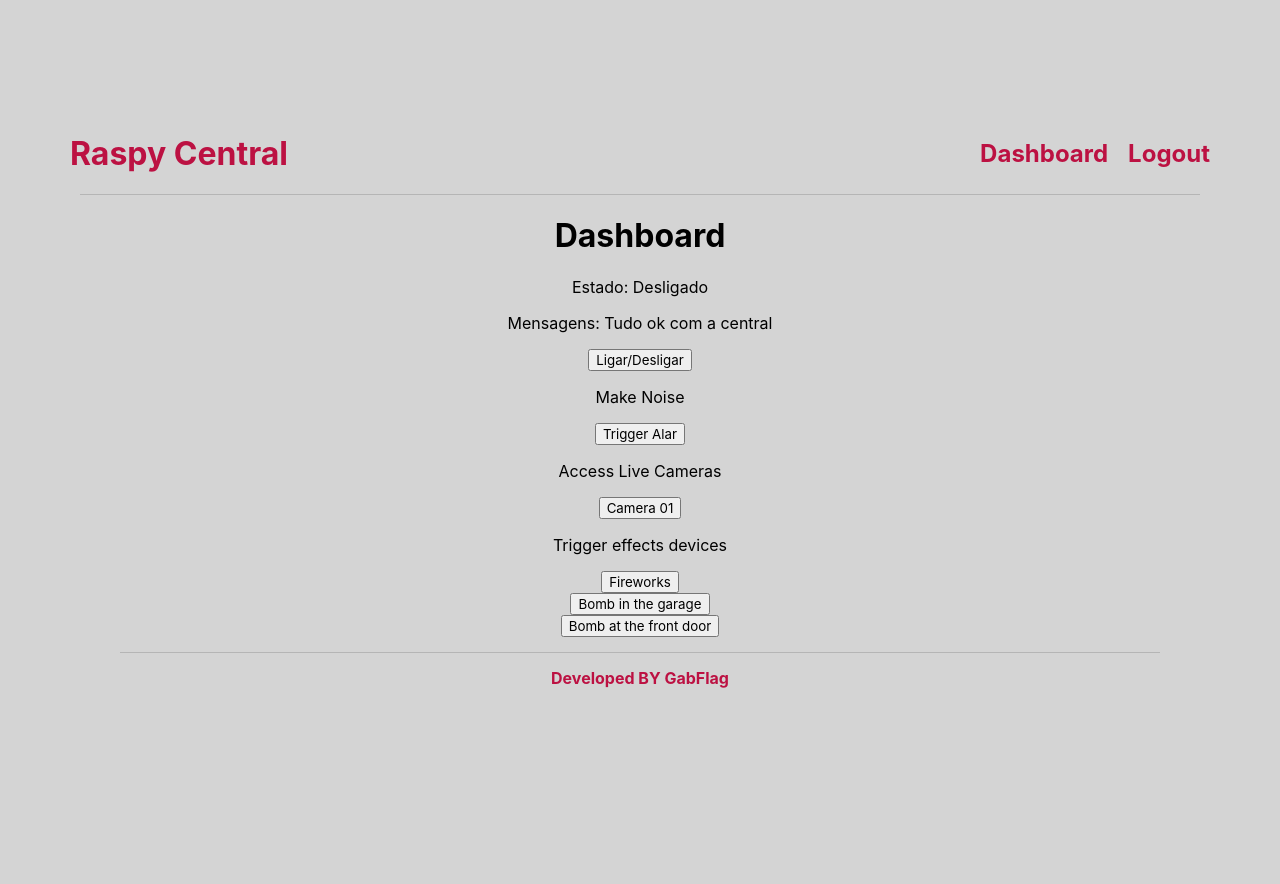
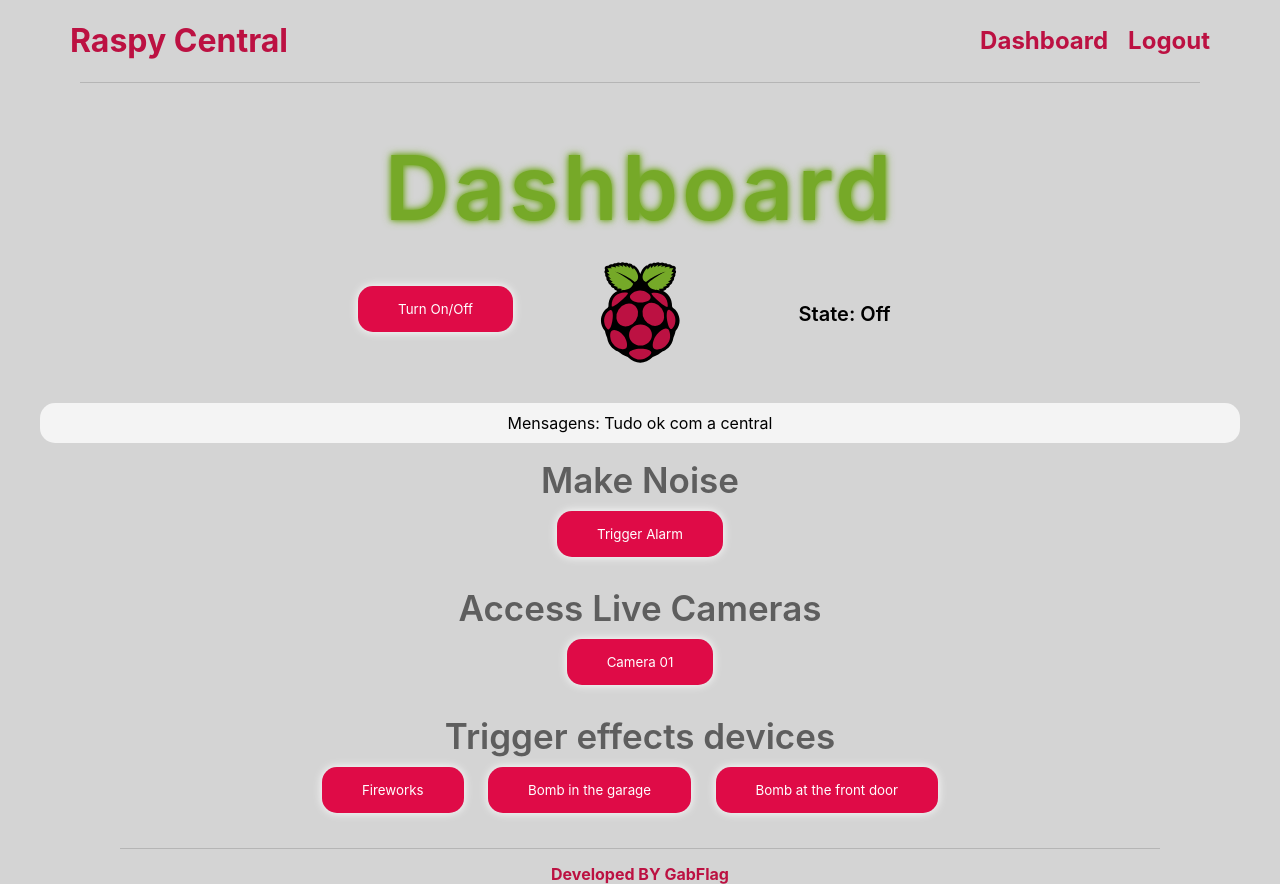
Before and after one commit to gabflag/central_alarm_raspberry, a Django app: page /dashboard/ in a window 1280 px wide. Before the commit the page ends 688 px from the top, so only its background shows below. Run offline with Django 4.2, Linux system fonts and the light colour scheme; the visitor is signed in with stand-in values (Sample User, id 1).

Commit message:
update dashboard html and css

```diff
--- a/templates/main/dashboard.html
+++ b/templates/main/dashboard.html
@@ -4,7 +4,7 @@
 <head>
     <meta charset="UTF-8">
     <meta name="viewport" content="width=device-width, initial-scale=1.0">
-    <link rel="stylesheet" href="{% static 'main/css/03home.css' %}"/>
+    <link rel="stylesheet" href="{% static 'main/css/05dashboard.css' %}"/>
     <link rel="stylesheet" href="{% static 'main/css/02global.css' %}"/>
     <script src="https://code.jquery.com/jquery-3.6.0.min.js"></script>
 
@@ -15,51 +15,66 @@
     {% include 'main/00header.html' %}
     <div class="container-Global">
 
-        <h1>Dashboard</h1>
+        <h1 class="title">Dashboard</h1>
 
-        <p>Estado: <span id="estado">{{ ligado_desligado }}</span></p>
-        <p>Mensagens: <span id="mensagens">{{ mensagens }}</span></p>
-
+        <div class="container">
             <form method="post" id="ligarDesligarForm">
                 {% csrf_token %}
                 <input type="hidden" name="action" value="ligar_desligar">
-            <button type="button" class="actionButton" data-target="estado">Ligar/Desligar</button>
+                <button type="button" class="actionButton" data-target="estado">Turn On/Off</button>
             </form>
 
-        <p>Make Noise</p>
+            <div class="imageRaspberry">
+                <img src="{% static 'main/images/raspberryLogo.svg'%}" class="raspberryLogo">
+            </div>
+
+            <p class="estado">State: <span id="estado">{{ ligado_desligado }}</span></p>
+        </div>
+
+        <br>
+
+        <p class="mensagens">Mensagens: <span  id="mensagens">{{ mensagens }}</span></p>
+
+        <p class="subTitle">Make Noise</p>
             <form method="post" id="evento01Form">
                 {% csrf_token %}
                 <input type="hidden" name="action" value="evento_01">
-                <button type="button" class="actionButton" data-target="mensagens">Trigger Alar</button>
+                <button type="button" class="actionButton" data-target="mensagens">Trigger Alarm</button>
             </form>
 
-
-        <p>Access Live Cameras</p>
+        <p class="subTitle">Access Live Cameras</p>
             <form method="post" id="evento02Form">
                 {% csrf_token %}
                 <input type="hidden" name="action" value="evento_02">
                 <button type="button" class="actionButton" data-target="mensagens">Camera 01</button>
             </form>
 
-        <p>Trigger effects devices</p>
 
+        <p class="subTitle">Trigger effects devices</p>
+
+            <div class="form-container">
                 <form method="post" id="evento03Form">
                     {% csrf_token %}
                     <input type="hidden" name="action" value="evento_03">
                     <button type="button" class="actionButton" data-target="mensagens">Fireworks</button>
                 </form>
+            </div>
 
+            <div class="form-container">
                 <form method="post" id="evento04Form">
                     {% csrf_token %}
                     <input type="hidden" name="action" value="evento_04">
                     <button type="button" class="actionButton" data-target="mensagens">Bomb in the garage</button>
                 </form>
+            </div>
 
+            <div class="form-container">
                 <form method="post" id="evento05Form">
                     {% csrf_token %}
                     <input type="hidden" name="action" value="evento_05">
                     <button type="button" class="actionButton" data-target="mensagens">Bomb at the front door</button>
                 </form>
+            </div>
 
         <script>
             $(document).ready(function() {
@@ -72,9 +87,10 @@
                 });
             });
         </script>
-
     {% include 'main/01footer.html' %}
     </div>
 
+
+
 </body>
 </html>
--- /dev/null
+++ b/webController/static/main/css/05dashboard.css
@@ -0,0 +1,64 @@
+.title{
+    color: rgb(118, 169, 40);
+    font-size: 90px;
+    font-weight: 600;
+    text-shadow: 0 0 10px rgb(118, 169, 40), 0 0 5px rgb(118, 169, 40);
+    margin-top: 50px;
+    margin-bottom: 20px;
+    letter-spacing: 4px;
+}
+
+.subTitle{
+    color:  rgb(94, 94, 94);
+    font-size: 35px;
+    font-weight: 600;
+    margin-top: 10px;
+    margin-bottom:0px;
+}
+
+.raspberryLogo {
+    width: 80px;
+    height: auto;
+}
+
+.mensagens{
+    padding: 10px;
+    background-color: rgba(255, 255, 255, 0.747);
+    border-radius: 15px;
+}
+
+.form-container {
+    display: inline-block;
+    margin-right: 20px;
+}
+
+.estado{
+    font-size: 20px;
+    font-weight: 600;
+}
+
+.container form,
+.container p,
+.container .imageRaspberry {
+    display: inline-block;
+    vertical-align: middle;
+    width: 200px;
+  }
+
+
+.actionButton{
+    padding: 15px 40px;
+    border-radius: 15px;
+    color: white;
+    background-color:#e00241f3;
+    border: none;
+    cursor: pointer;
+    box-shadow: 0 0 10px 0px #ffffff;
+    margin-top: 10px;
+    margin-bottom: 20px;
+    transition: box-shadow 0.3s ease-in-out;
+}
+
+.actionButton:hover {
+    box-shadow: 0 0 130px 1px #ffffff, 0 0 20px 4px #ffffff, 0 0 40px 6px #ffffffd2, 0 0 80px 8px #ffffff;
+}
--- a/webController/views.py
+++ b/webController/views.py
@@ -14,9 +14,9 @@ def dashboard(request):
     if request.method == 'GET':
         mensagem = func_resume_of_central()
         if state_of_central:
-            return render(request, 'main/dashboard.html', {'ligado_desligado': 'Ligado', 'mensagens': mensagem})
+            return render(request, 'main/dashboard.html', {'ligado_desligado': 'On', 'mensagens': mensagem})
         else:
-            return render(request, 'main/dashboard.html', {'ligado_desligado': 'Desligado', 'mensagens': mensagem})
+            return render(request, 'main/dashboard.html', {'ligado_desligado': 'Off', 'mensagens': mensagem})
 
 
     elif request.method == 'POST':
@@ -26,9 +26,9 @@ def dashboard(request):
         if action == 'ligar_desligar':
 
             if state_of_central:
-                return JsonResponse({'estado': 'Ligado'})
+                return JsonResponse({'estado': 'On'})
             else:
-                return JsonResponse({'estado': 'Desligado'})
+                return JsonResponse({'estado': 'Off'})
 
         elif action == 'evento_01':
             retorn_function = func_01()
```
Lines whose indentation alone changed are shown as unchanged.
